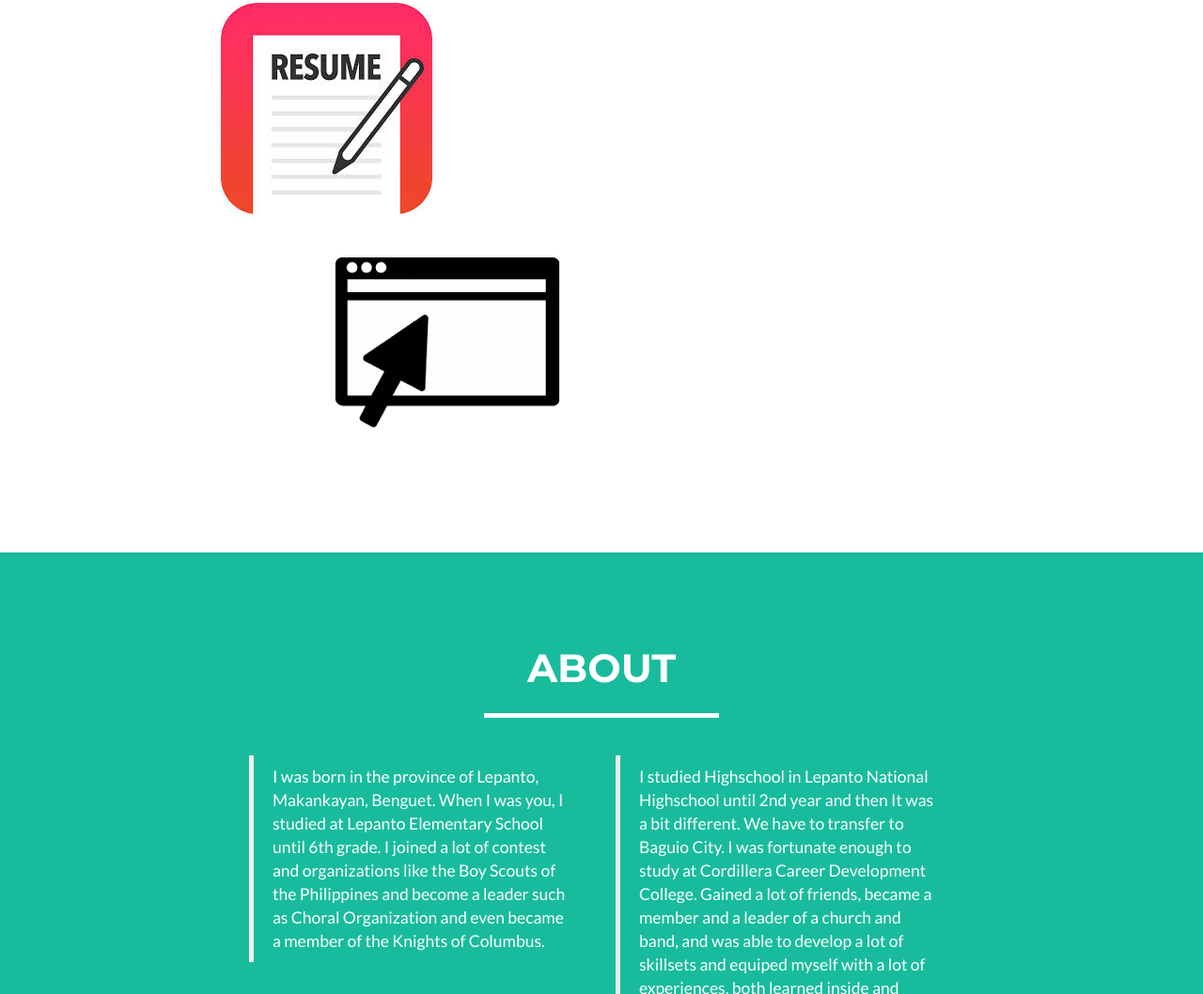
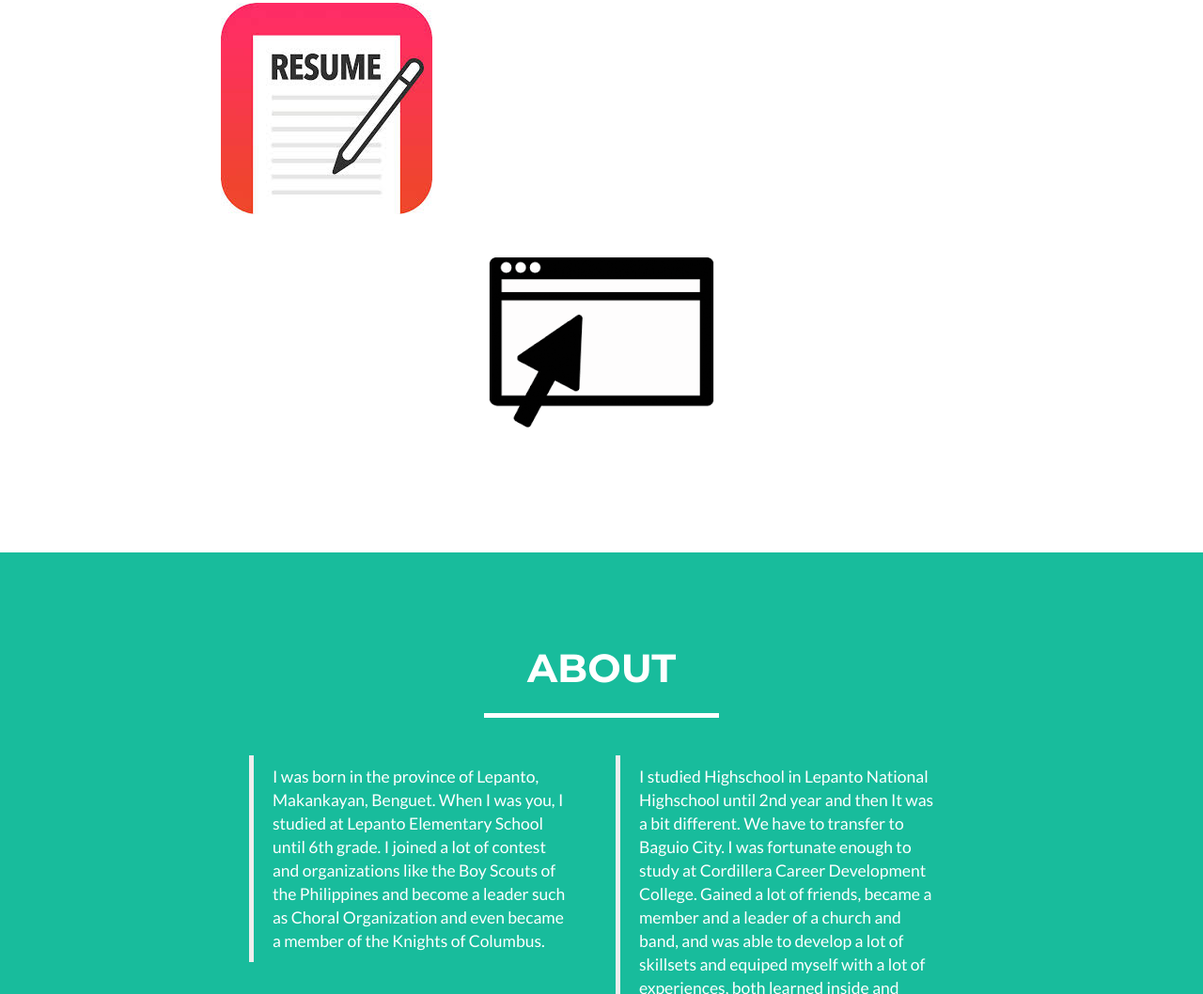
Before and after one commit to glenkimpay/glentoot, a website: page index.html in a window 1280 px wide. Shown: the part 1088-2146 px from the top of the page at 94% size. Drawn offline with nearby package versions, Linux system fonts and the light colour scheme; a script that the page names is missing.

Commit message:
Update index.html

```diff
--- a/index.html
+++ b/index.html
@@ -104,12 +104,8 @@
                 </div>
 
             </div>
-        </div>
 
-
-
-            <div class="row">
-                <div class="col-sm-9 portfolio-item">
+		                <div class="col-sm-12 portfolio-item">
                     <a href="#portfolioModal2" class="portfolio-link" data-toggle="modal">
                         <div class="caption">
                             <div class="caption-content">
@@ -118,8 +114,7 @@
                         </div>
 			    <center><img src="WebsiteIcon.png" class="img-responsive" alt=""></center>
                     </a>
-		    </div>
-
+        </div>
 
         </div>
     </section>
```
